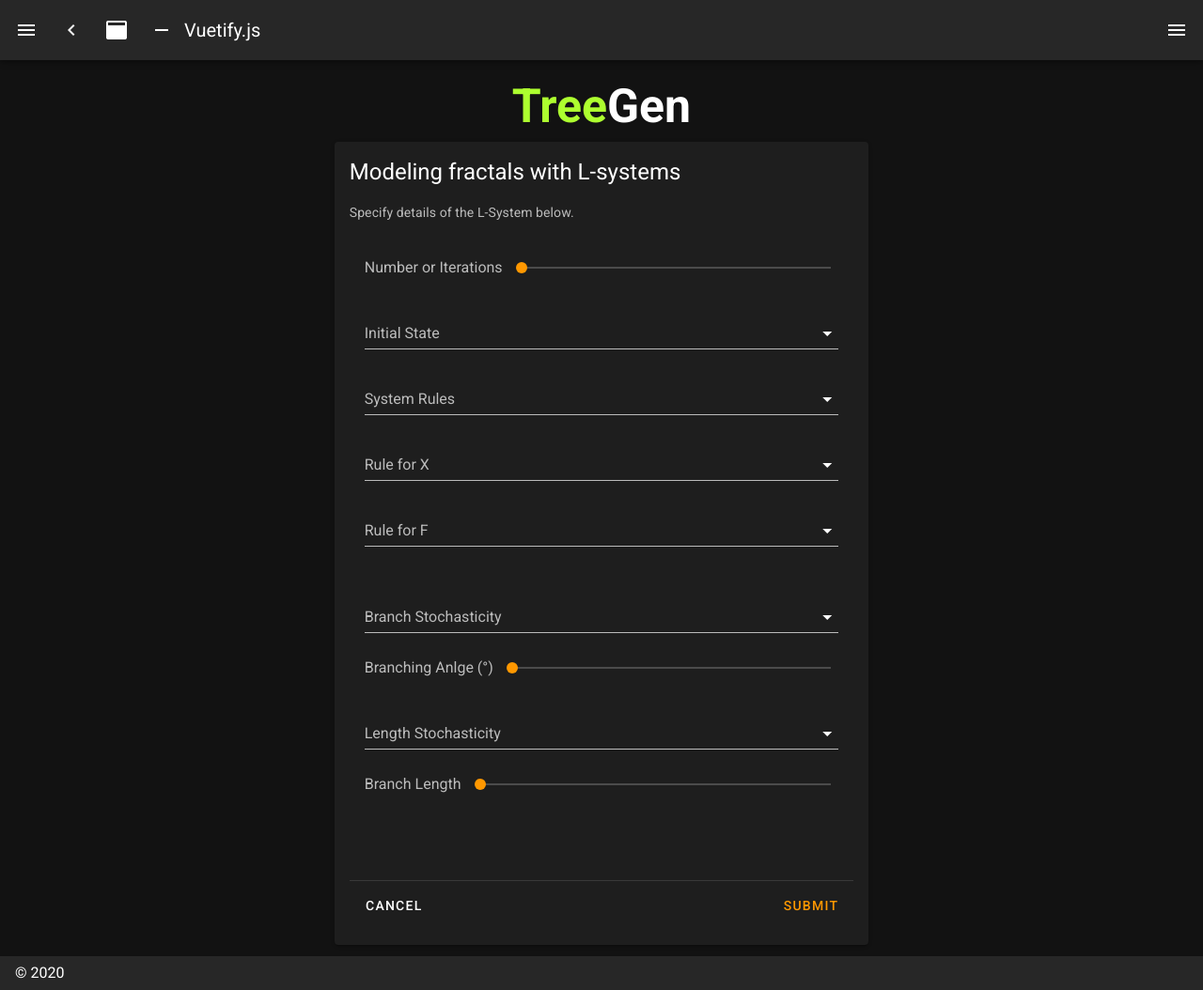
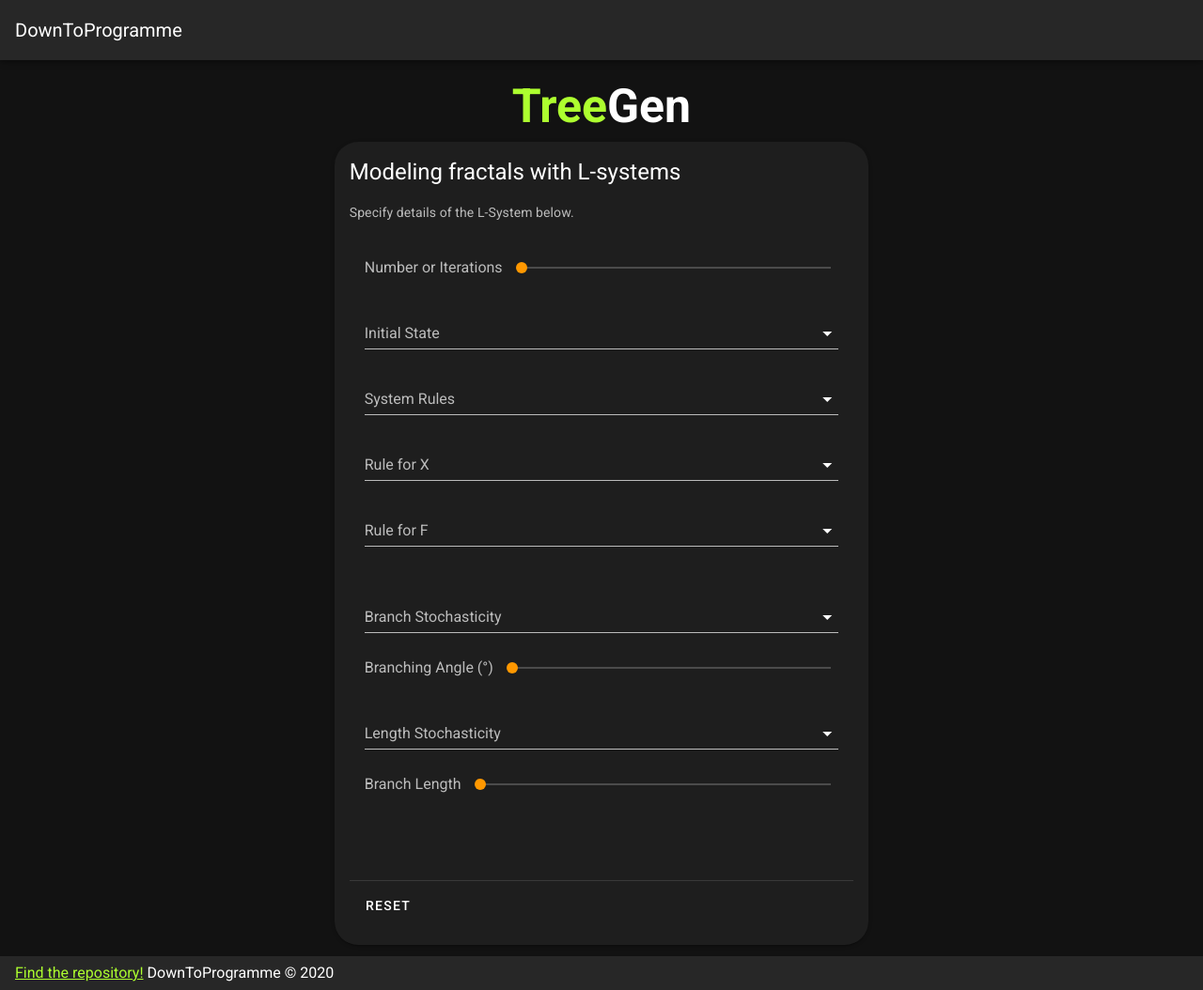
Before and after one commit to mwcotton/treegen, a Nuxt app: page / in a window 1280 px wide. Shown: the whole page at 94% size. Built offline with nearby package versions, Linux system fonts and the light colour scheme.

Commit message:
Minor changes to form and simplified default layout

```diff
--- a/layouts/default.vue
+++ b/layouts/default.vue
@@ -1,89 +1,24 @@
 <template>
   <v-app dark>
-    <v-navigation-drawer
-      v-model="drawer"
-      :mini-variant="miniVariant"
-      :clipped="clipped"
-      fixed
-      app
-    >
-      <v-list>
-        <v-list-item
-          v-for="(item, i) in items"
-          :key="i"
-          :to="item.to"
-          router
-          exact
-        >
-          <v-list-item-action>
-            <v-icon>{{ item.icon }}</v-icon>
-          </v-list-item-action>
-          <v-list-item-content>
-            <v-list-item-title v-text="item.title" />
-          </v-list-item-content>
-        </v-list-item>
-      </v-list>
-    </v-navigation-drawer>
     <v-app-bar
       :clipped-left="clipped"
       fixed
       app
     >
-      <v-app-bar-nav-icon @click.stop="drawer = !drawer" />
-      <v-btn
-        icon
-        @click.stop="miniVariant = !miniVariant"
-      >
-        <v-icon>mdi-{{ `chevron-${miniVariant ? 'right' : 'left'}` }}</v-icon>
-      </v-btn>
-      <v-btn
-        icon
-        @click.stop="clipped = !clipped"
-      >
-        <v-icon>mdi-application</v-icon>
-      </v-btn>
-      <v-btn
-        icon
-        @click.stop="fixed = !fixed"
-      >
-        <v-icon>mdi-minus</v-icon>
-      </v-btn>
       <v-toolbar-title v-text="title" />
       <v-spacer />
-      <v-btn
-        icon
-        @click.stop="rightDrawer = !rightDrawer"
-      >
-        <v-icon>mdi-menu</v-icon>
-      </v-btn>
     </v-app-bar>
     <v-main>
       <v-container>
         <nuxt />
       </v-container>
     </v-main>
-    <v-navigation-drawer
-      v-model="rightDrawer"
-      :right="right"
-      temporary
-      fixed
-    >
-      <v-list>
-        <v-list-item @click.native="right = !right">
-          <v-list-item-action>
-            <v-icon light>
-              mdi-repeat
-            </v-icon>
-          </v-list-item-action>
-          <v-list-item-title>Switch drawer (click me)</v-list-item-title>
-        </v-list-item>
-      </v-list>
-    </v-navigation-drawer>
+
     <v-footer
       :absolute="!fixed"
       app
     >
-      <span>&copy; {{ new Date().getFullYear() }}</span>
+      <span><a class=bottomlink href="https://github.com/Down-To-Programme/treegen">Find the repository!</a>     DownToProgramme &copy; {{ new Date().getFullYear() }} </span>
     </v-footer>
   </v-app>
 </template>
@@ -108,10 +43,16 @@ export default {
         }
       ],
       miniVariant: false,
-      right: true,
+      right: false,
       rightDrawer: false,
-      title: 'Vuetify.js'
+      title: 'DownToProgramme'
     }
   }
 }
 </script>
+
+<style scoped>
+.bottomlink {
+  color:greenyellow;
+}
+</style>
--- a/pages/index.vue
+++ b/pages/index.vue
@@ -4,7 +4,7 @@
       <div class="text-center">
         <h1 style=font-size:50px><span class="special-color">Tree</span>Gen</h1>
       </div>
-      <v-card>
+      <v-card class="rounded-card">
         <v-card-title class="headline">
           Modeling fractals with L-systems
         </v-card-title>
@@ -57,9 +57,9 @@
             required
           ></v-select>
           <v-slider
-            v-model="ang"
+            v-model="branchAng"
             color="orange"
-            label="Branching Anlge (°)"
+            label="Branching Angle (°)"
             min="0"
             max="360"
             thumb-label
@@ -71,7 +71,7 @@
             required
           ></v-select>
           <v-slider
-            v-model="branLen"
+            v-model="branchLen"
             color="orange"
             label="Branch Length"
             min="0"
@@ -83,7 +83,7 @@
         <v-divider class="mt-12"></v-divider>
         <v-card-actions>
           <v-btn text>
-            Cancel
+            Reset
           </v-btn>
           <v-spacer></v-spacer>
           <v-slide-x-reverse-transition>
@@ -105,13 +105,13 @@
               <span>Refresh form</span>
             </v-tooltip>
           </v-slide-x-reverse-transition>
-          <v-btn
+          <!-- <v-btn
             color="orange"
             text
             @click="submit"
           >
             Submit
-          </v-btn>
+          </v-btn> -->
         </v-card-actions>
         </v-card-text>
       </v-card>
@@ -122,6 +122,7 @@
 <script>
 import Logo from '../components/Logo.vue'
 import VuetifyLogo from '../components/VuetifyLogo.vue'
+
 
 export default {
   data(){
@@ -155,4 +156,7 @@ export default {
 h1 .special-color {
   color:greenyellow;
 }
+.rounded-card{
+    border-radius:25px;
+}
 </style>
```
